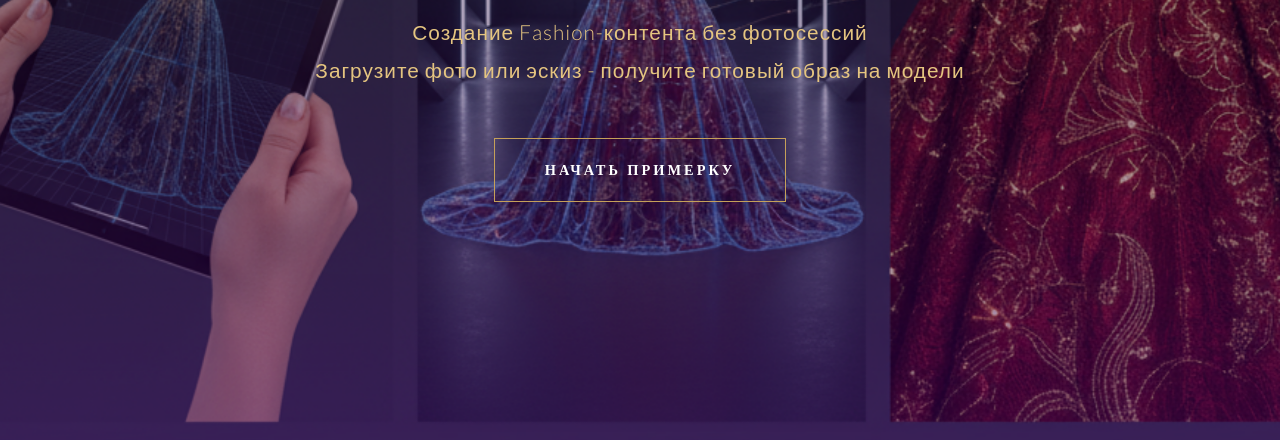
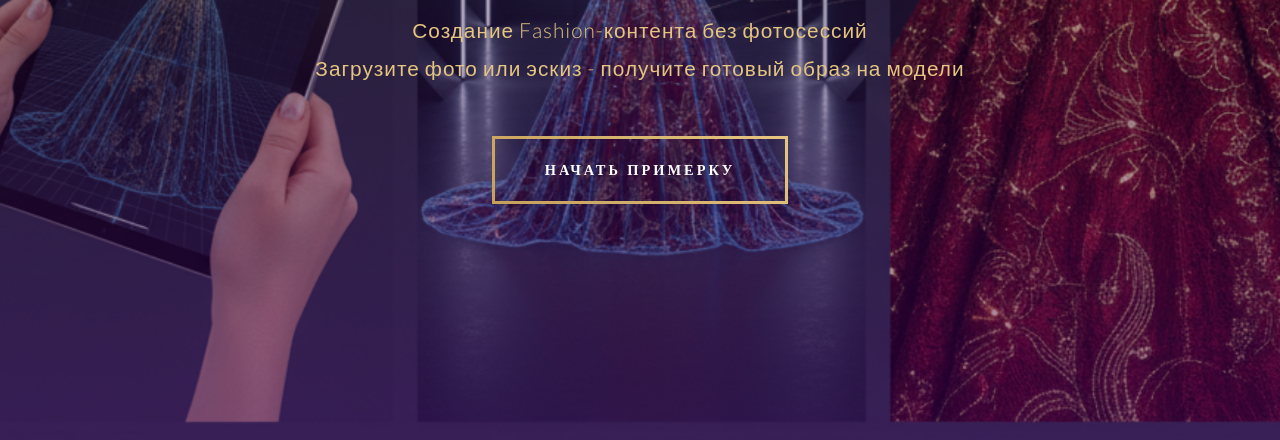
Before and after one commit to Lubov0862/VA, a plain HTML site: page index.html in a window 1280 px wide. Shown: the part 360-800 px from the top of the page. Drawn offline with nearby package versions, Linux system fonts and the light colour scheme; a web font is replaced by a local one.

Commit message:
feat(style): update button border to use gradient effect for enhanced visual appeal
- Changed border from 1px solid color to 3px with linear-gradient border-image to create a more stylish and modern appearance for buttons.

```diff
--- a/index.html
+++ b/index.html
@@ -208,7 +208,8 @@
             font-weight: 700;
             text-transform: uppercase;
             letter-spacing: 3px;
-            border: 1px solid var(--color-gold);
+            border: 3px solid;
+            border-image: linear-gradient(45deg, var(--color-gold), var(--color-gold-light)) 1;
             transition: var(--transition);
             font-size: 0.9rem;
             animation: fadeInUp 1.5s ease-out 0.6s backwards;
```
